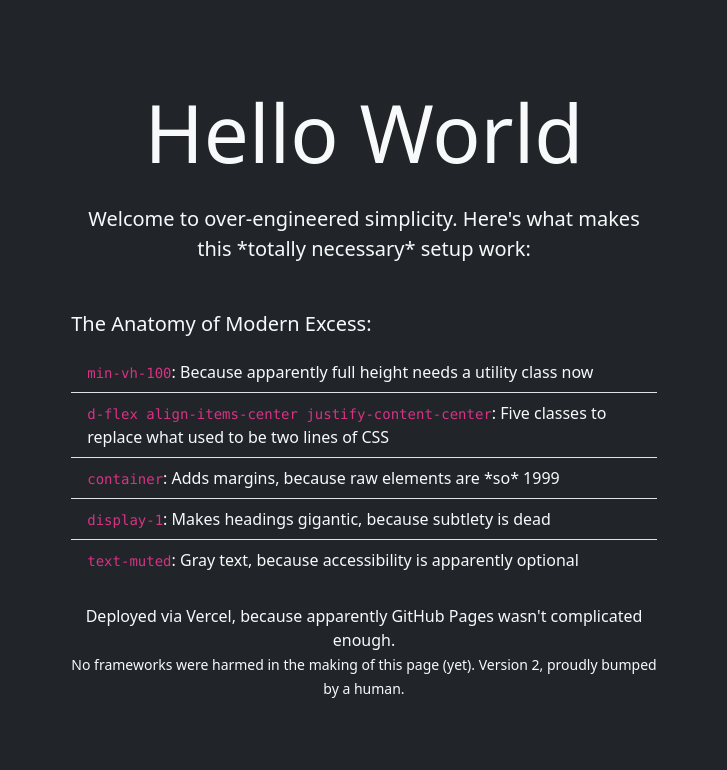
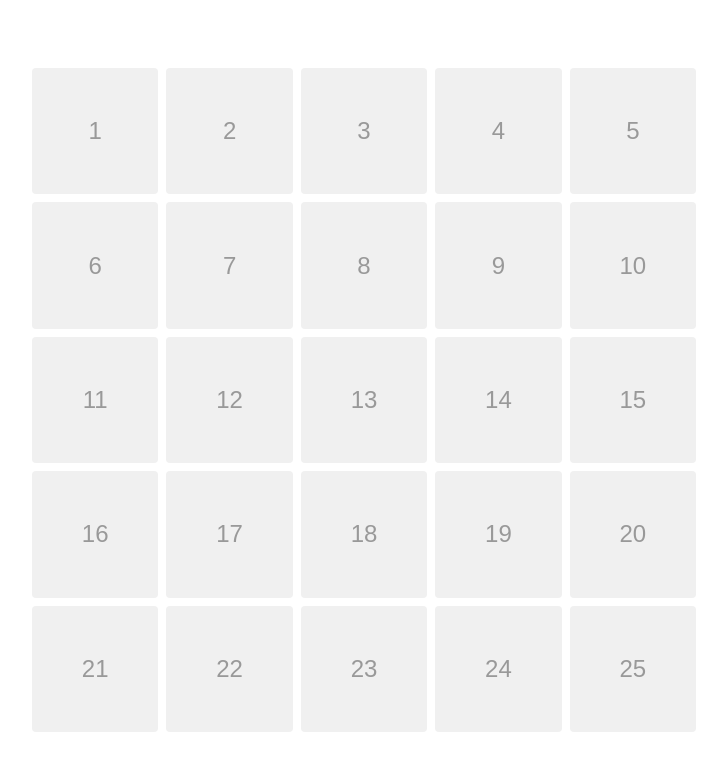
Before and after one commit to vektor330/twentyfive, a Vue app in the folder frontend/: page / in a window 1280 px wide. Shown: the top 770 px of the page, without its empty margins (276-1003 px from the left). Built offline with nearby package versions, Linux system fonts and the light colour scheme; a web font is replaced by a local one.

Commit message:
Frontend: adding PrimeVue and a super basic grid to show the photos later.

```diff
--- a/frontend/index.html
+++ b/frontend/index.html
@@ -4,11 +4,9 @@
     <meta charset="UTF-8">
     <link rel="icon" href="/favicon.ico">
     <meta name="viewport" content="width=device-width, initial-scale=1.0">
-    <title>Hello, cruel world</title>
-    <!-- Because apparently we need 150KB of CSS to style three elements -->
-    <link href="https://cdn.jsdelivr.net/npm/bootstrap@5.3.2/dist/css/bootstrap.min.css" rel="stylesheet">
+    <title>TwentyFive in progress!</title>
   </head>
-  <body class="bg-dark text-light min-vh-100 d-flex align-items-center justify-content-center">
+  <body>
     <div id="app"></div>
     <script type="module" src="/src/main.ts"></script>
   </body>
--- a/frontend/package.json
+++ b/frontend/package.json
@@ -13,6 +13,8 @@
     "format": "prettier --write src/"
   },
   "dependencies": {
+    "primeicons": "^7.0.0",
+    "primevue": "^3.49.1",
     "vue": "^3.5.13"
   },
   "devDependencies": {
--- a/frontend/src/App.vue
+++ b/frontend/src/App.vue
@@ -1,43 +1,44 @@
-<script setup lang="ts">
-</script>
-
 <template>
-  <div class="container text-center">
-    <h1 class="display-1 mb-4">Hello World</h1>
-
-    <div class="row justify-content-center">
-      <div class="col-md-8">
-        <p class="lead mb-5">Welcome to over-engineered simplicity. Here's what makes this *totally necessary* setup work:</p>
-
-        <div class="text-start">
-          <h2 class="h5 mb-3">The Anatomy of Modern Excess:</h2>
-          <ul class="list-group list-group-flush bg-transparent mb-4">
-            <li class="list-group-item bg-dark text-light">
-              <code>min-vh-100</code>: Because apparently full height needs a utility class now
-            </li>
-            <li class="list-group-item bg-dark text-light">
-              <code>d-flex align-items-center justify-content-center</code>: Five classes to replace what used to be two lines of CSS
-            </li>
-            <li class="list-group-item bg-dark text-light">
-              <code>container</code>: Adds margins, because raw elements are *so* 1999
-            </li>
-            <li class="list-group-item bg-dark text-light">
-              <code>display-1</code>: Makes headings gigantic, because subtlety is dead
-            </li>
-            <li class="list-group-item bg-dark text-light">
-              <code>text-muted</code>: Gray text, because accessibility is apparently optional
-            </li>
-          </ul>
-        </div>
-
-        <p>
-          Deployed via Vercel, because apparently GitHub Pages wasn't complicated enough.<br>
-          <small>No frameworks were harmed in the making of this page (yet). Version 2, proudly bumped by a human.</small>
-        </p>
+  <div class="photo-grid">
+    <div v-for="i in 25" :key="i" class="photo-cell">
+      <div class="placeholder">
+        {{ i }}
       </div>
     </div>
   </div>
 </template>
 
+<script setup lang="ts">
+// For now, we don't need any script logic
+</script>
+
 <style scoped>
+.photo-grid {
+  display: grid;
+  grid-template-columns: repeat(5, 1fr);
+  gap: 8px;
+  padding: 8px;
+
+  /* Modified height to account for header/footer space */
+  height: calc(100vh - 120px); /* Reserve 60px top and bottom */
+  max-width: calc(100vh - 120px);
+  margin: 60px auto; /* Centers grid and creates top/bottom space */
+  box-sizing: border-box;
+}
+
+.photo-cell {
+  aspect-ratio: 1;
+  background-color: #f0f0f0;
+  border-radius: 4px;
+}
+
+.placeholder {
+  width: 100%;
+  height: 100%;
+  display: flex;
+  align-items: center;
+  justify-content: center;
+  color: #999;
+  font-size: 1.5rem;
+}
 </style>
```
Also changed, not shown: frontend/src/main.ts (+8 -1 lines), 1 other file (tests, documents, lock files or other folders).
